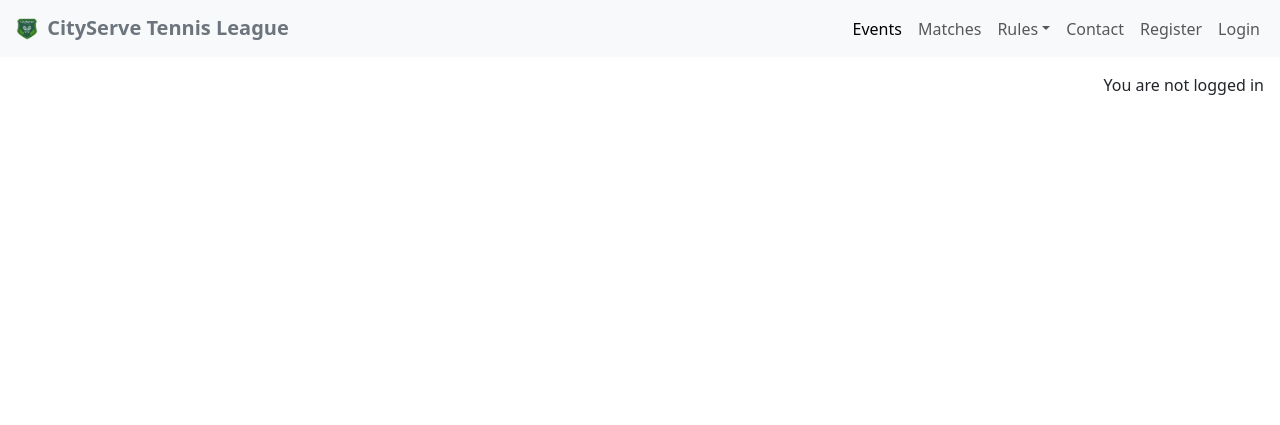
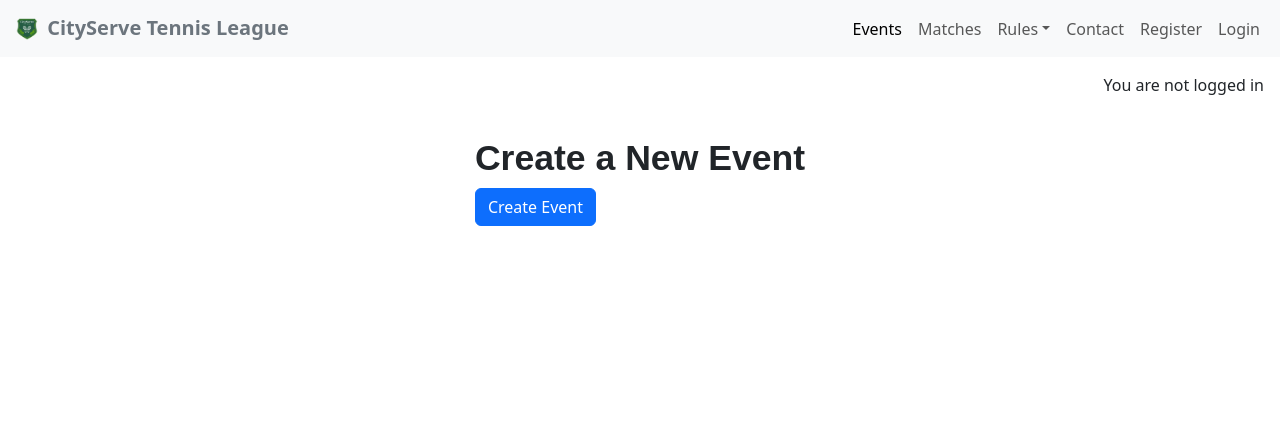
Before and after one commit to AJMCoder/Project-4, a Django app: page /events/ in a window 1280 px wide. Shown: the top 425 px of the page. Run offline with Django 5.2, Linux system fonts and the light colour scheme; data that the repository does not hold is empty; some libraries are stand-ins or nearby versions; some web fonts are replaced.

Commit message:
Add ability for logged in users to add events to the events page, with title, description, date, location and exerpt.

```diff
--- a/events/templates/events/index.html
+++ b/events/templates/events/events.html
@@ -1,8 +1,10 @@
 {% extends 'base.html' %}
+{% load static %}
+{% load crispy_forms_tags %}
 
 {% block content %}
 
-<!-- index.html content starts here -->
+<!-- events.html content starts here -->
 
 <div class="container-fluid event-contents" style="margin-top: 3rem !important;">
     <div class="row">
@@ -23,7 +25,6 @@
                                 <h2 class="card-title">{{ event.title }}</h2>
                                 <p class="card-text">{{ event.excerpt }}</p>
                             </a>
-
                             <hr />
                             <p class="card-text text-muted h6">{{ event.created_at}}
                             </p>
@@ -39,6 +40,16 @@
             </div>
         </div>
     </div>
+
+    <!-- Event Creation Form -->
+    <div class="row">
+        <div class="col-12 mt-3">
+            <h2>Create a New Event</h2>
+            <a href="{% url 'create_event' %}" class="btn btn-primary">Create Event</a>
+        </div>
+    </div>
+
+    <!-- Pagination -->
 
     {% if is_paginated %}
     <nav aria-label="Page navigation">
@@ -60,6 +71,6 @@
     {% endif %}
 </div>
 
-<!-- index.html content ends here -->
+<!-- events.html content ends here -->
 
 {% endblock %}
--- a/events/urls.py
+++ b/events/urls.py
@@ -4,4 +4,5 @@ from django.urls import path
 urlpatterns = [
     path("", views.EventList.as_view(), name="events"),
     path('event/<slug:slug>/', views.EventDetail.as_view(), name='event_detail'),
+    path('create/', views.create_event, name='create_event'),
 ]
--- a/events/views.py
+++ b/events/views.py
@@ -1,17 +1,35 @@
-from django.shortcuts import render, get_object_or_404
+from django.shortcuts import render, get_object_or_404, redirect
+from django.contrib.auth.decorators import login_required
 from django.views import generic
 from django.contrib import messages
 from django.views.generic import DetailView
 from .models import Event, Comment
-from .forms import CommentForm
+from .forms import CommentForm, EventForm
+
+@login_required
+def create_event(request):
+    if request.method == 'POST':
+        form = EventForm(request.POST)
+        if form.is_valid():
+            event = form.save(commit=False)
+            event.author = request.user
+            event.save()
+            return redirect('event_detail', slug=event.slug)
+    else:
+        form = EventForm()
+    return render(request, 'events/create_event.html', {'form': form})
 
 # Create your views here.
 class EventList(generic.ListView):
     model = Event
     queryset = Event.objects.filter(status=1)
-    template_name = "events/index.html"
+    template_name = "events/events.html"
     context_object_name = "events"
     paginate_by = 6
+
+def event_list(request):
+    events = Event.objects.filter(status=1)
+    return render(request, 'events/events.html', {'events': events})
 
 class EventDetail(DetailView):
     model = Event
```
Also changed, not shown: events/forms.py (+13 -0 lines), events/models.py (+7 -0 lines), events/templates/events/create_event.html (added, +14 -0 lines).
